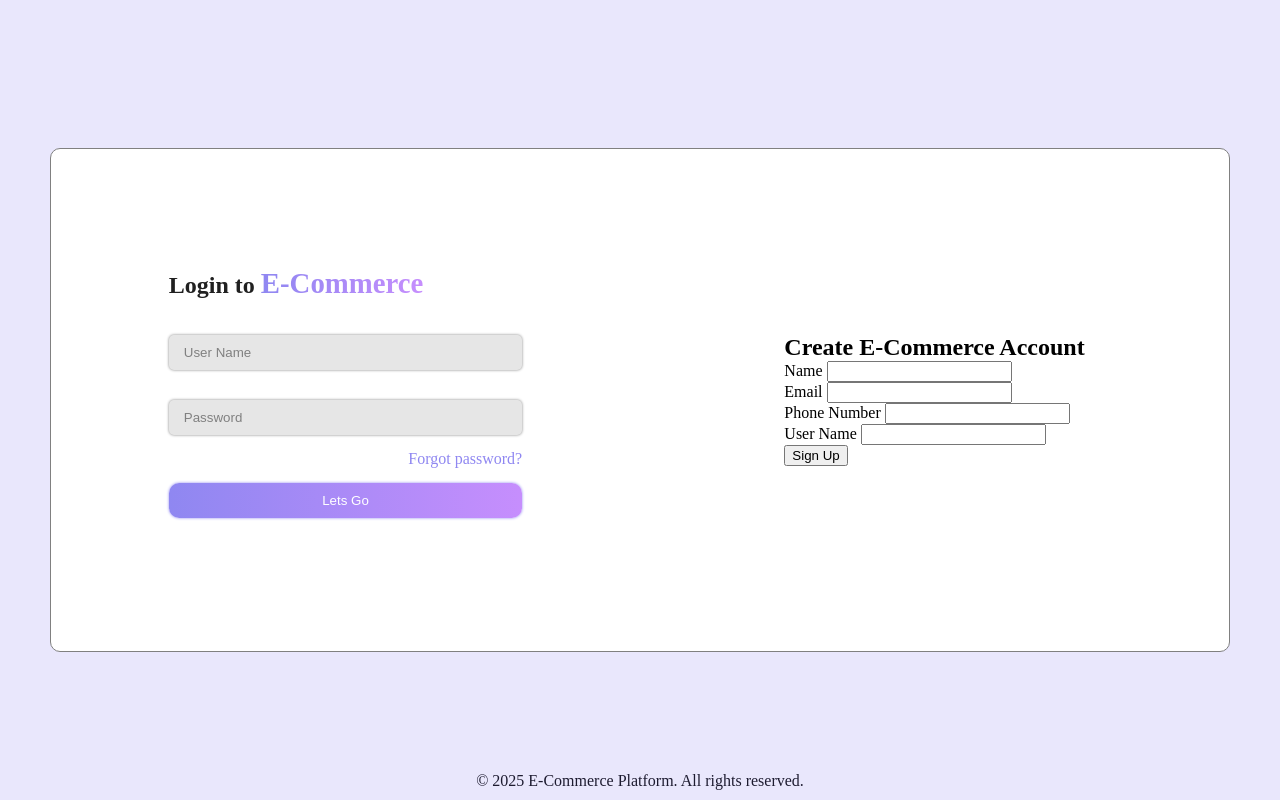
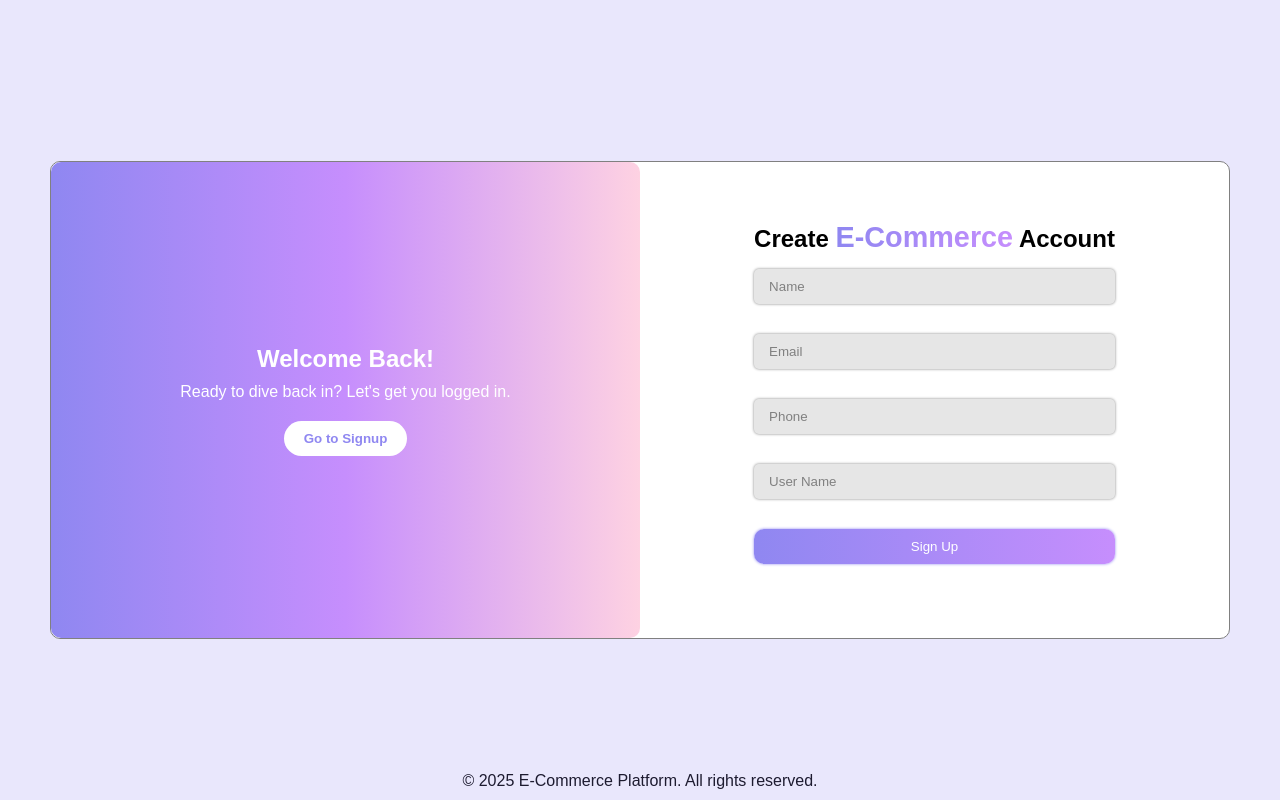
Before and after one commit to harimasilamani/LearnigHTML, a plain HTML site: page index.html in a window 1280 px wide. Drawn offline with Linux system fonts and the light colour scheme.

Commit message:
added script file and css changes

```diff
--- a/index.html
+++ b/index.html
@@ -8,6 +8,7 @@
     <meta name="keywords" content="e-commerce, login, register, online shopping, user account">
     <title>E-Commerce Login</title>
     <link rel="stylesheet" href="style.css" />
+    <script src="script.js"></script>
 </head>
 
 <body>
@@ -17,10 +18,12 @@
                 <form action="" method="post" aria-label="Login Form">
                     <h1>Login to <span> E-Commerce</span></h1>
                     <div class="username">
-                        <input type="text" name="username" id="login-username" placeholder="User Name" required />
+                        <input type="text" name="username" class=" inputStyle" id="login-username"
+                            placeholder="User Name" required />
                     </div>
                     <div class="password">
-                        <input type="password" name="password" id="login-password" placeholder="Password" required />
+                        <input type="password" name="password" id="login-password" class=" inputStyle"
+                            placeholder="Password" required />
                     </div>
                     <div class="forgot_link">
                         <a href="">Forgot password?</a>
@@ -31,26 +34,38 @@
 
             <div class="registerpage">
                 <form action="" method="post" aria-label="Registration Form">
-                    <h2>Create E-Commerce Account</h2>
+                    <h1>Create <span>E-Commerce</span> Account</h1>
                     <div>
-                        <label for="firstname">Name</label>
-                        <input type="text" name="firstname" id="firstname" required />
+                        <input type="text" placeholder="Name" class=" inputStyle" name="firstname" id="firstname"
+                            required />
                     </div>
                     <div>
-                        <label for="email">Email</label>
-                        <input type="email" name="email" id="email" required />
+                        <input type="email" placeholder="Email" name="email" class=" inputStyle" id="email" required />
                     </div>
                     <div>
-                        <label for="phone">Phone Number</label>
-                        <input type="tel" name="phone" id="phone" required />
+                        <input type="tel" placeholder="Phone" name="phone" class=" inputStyle" id="phone" required />
                     </div>
                     <div>
-                        <label for="register-username">User Name</label>
-                        <input type="text" name="usernamecheck" id="register-username" required />
+                        <input type="text" name="usernamecheck" placeholder="User Name" id="register-username"
+                            class=" inputStyle" required />
                     </div>
                     <button type="submit">Sign Up</button>
                 </form>
             </div>
+            <div class="transition_element">
+                <div class="content login-content active">
+                    <h2>Welcome Back!</h2>
+                    <p>Ready to dive back in? Let's get you logged in.</p>
+                    <button onclick="toggleView()">Go to Signup</button>
+                </div>
+
+                <div class="content signup-content de-active">
+                    <h2>Welcome to Our E-Commerce</h2>
+                    <p>Create an account and explore exciting deals. ✨</p>
+                    <button onclick="toggleView()">Go to Login</button>
+                </div>
+            </div>
+
         </section>
     </main>
     <footer>
--- /dev/null
+++ b/script.js
@@ -0,0 +1,16 @@
+function toggleView() {
+    const login = document.querySelector(".login-content");
+    const signup = document.querySelector(".signup-content");
+    const toggleElement = document.getElementsByClassName("transition_element")[0];
+    if (toggleElement.classList.contains("translateCheck")) {
+        toggleElement.classList.remove("translateCheck");
+    } else {
+        toggleElement.classList.add("translateCheck");
+    }
+
+    login.classList.toggle("active");
+    login.classList.toggle("de-active");
+
+    signup.classList.toggle("active");
+    signup.classList.toggle("de-active");
+}
--- a/style.css
+++ b/style.css
@@ -1,18 +1,22 @@
-*{
+* {
     margin: 0;
     box-sizing: border-box;
+    font-family: Arial, sans-serif;
 }
-:root{
-    --primary-color:#8F87F1;
-    --secondary-color:#C68EFD;
-    --third-color:#E9A5F1;
-    --fourth-color:#FED2E2;
+
+:root {
+    --primary-color: #8F87F1;
+    --secondary-color: #C68EFD;
+    --third-color: #E9A5F1;
+    --fourth-color: #FED2E2;
 
 }
-body{
+
+body {
     height: 100vh;
 }
-main{
+
+main {
     height: 100%;
     display: flex;
     justify-content: center;
@@ -21,6 +25,7 @@ main{
     z-index: 1;
     padding: 50px;
 }
+
 main::before {
     content: "";
     position: absolute;
@@ -30,56 +35,130 @@ main::before {
     z-index: -1;
     border-radius: inherit;
 }
-section{
+
+section {
     display: grid;
     grid-template-columns: 1fr 1fr;
     width: 100%;
 }
 
-.auth-section{
+.auth-section {
     border: 1px solid gray;
     border-radius: 10px;
     background-color: white;
+    position: relative;
 }
-.loginpage h1{
+
+.loginpage h1 {
     margin-bottom: 20px;
     color: rgb(32, 32, 32);
 }
-.loginpage h1 span{
-    background: linear-gradient(to right, var(--primary-color),var(--secondary-color));
+
+h1 span {
+    background: linear-gradient(to right, var(--primary-color), var(--secondary-color));
     background-clip: text;
     color: transparent;
     font-size: larger;
 }
-.loginpage,.registerpage{
-    padding: 20%;
-    margin: auto;
+
+.transition_element {
+    position: absolute;
+    width: 50%;
+    height: 100%;
+    background: linear-gradient(to right, var(--primary-color), var(--secondary-color), var(--fourth-color));
+    z-index: 10;
+    border-radius: 10px;
+    transition: all 0.5s ease-in-out;
+    padding: 40px;
+    color: white;
+    display: flex;
+    justify-content: center;
+    align-items: center;
+}
+
+.translateCheck {
+    transform: translateX(100%);
+}
+
+.content {
+    position: relative;
+    width: 100%;
+    opacity: 0;
+    transition: opacity 0.5s ease;
+    text-align: center;
+    padding: 20px;
+}
+
+.content.active {
+    opacity: 1;
+    z-index: 1;
+    display: block;
+}
+
+.content.de-active {
+    opacity: 0;
+    z-index: 0;
+    display: none;
+}
+
+.content h2 {
+    margin-bottom: 10px;
+    font-size: 24px;
+}
+
+.content p {
+    font-size: 16px;
+    margin-bottom: 20px;
+}
+
+.content button {
+    padding: 10px 20px;
+    border: none;
+    background-color: white;
+    color: var(--primary-color);
+    font-weight: bold;
+    border-radius: 20px;
+    cursor: pointer;
+    transition: background-color 0.3s;
+}
+
+.content button:hover {
+    background-color: #f0f0f0;
+}
+
+.loginpage,
+.registerpage {
+    padding: 10%;
     width: 100%;
     display: flex;
     justify-content: center;
     align-items: center;
     flex-direction: column;
 }
-.loginpage form{
-    width: 100%;
+
+.loginpage form {
+    width: 70%;
 }
 
-.loginpage form button{
+form button {
     width: 100%;
     margin: 15px auto;
     padding: 10px;
     border: none;
-    background: linear-gradient(to right,  var(--primary-color),var(--secondary-color));
+    background: linear-gradient(to right, var(--primary-color), var(--secondary-color));
     border-radius: 10px;
     color: white;
     box-shadow: 0px 0px 3px var(--primary-color);
     cursor: pointer;
+    transition: all 0.2s linear;
+
 }
-.loginpage form button:hover{
+
+form button:hover {
     box-shadow: 0px 0px 8px var(--primary-color);
 }
 
-.loginpage input{
+.inputStyle {
     background: #80808033;
     margin: 15px auto;
     padding: 10px 15px;
@@ -87,27 +166,31 @@ section{
     border: none;
     width: 100%;
     box-shadow: 0px 0px 3px gray;
+    transition: all 0.2s linear;
 }
-.loginpage input::placeholder{
+
+.inputStyle::placeholder {
     color: gray;
 }
-.loginpage input:focus{
+
+.inputStyle:focus {
     outline: none;
     box-shadow: 0px 0px 5px gray;
     font-weight: 400;
 }
 
-.forgot_link{
+.forgot_link {
     display: flex;
     justify-content: end;
 }
-.forgot_link a{
+
+.forgot_link a {
     text-align: left;
     text-decoration: none;
     color: var(--primary-color);
 }
 
-footer{
+footer {
     position: absolute;
     bottom: 0;
     width: 100%;
```
Lines whose indentation alone changed are shown as unchanged.
